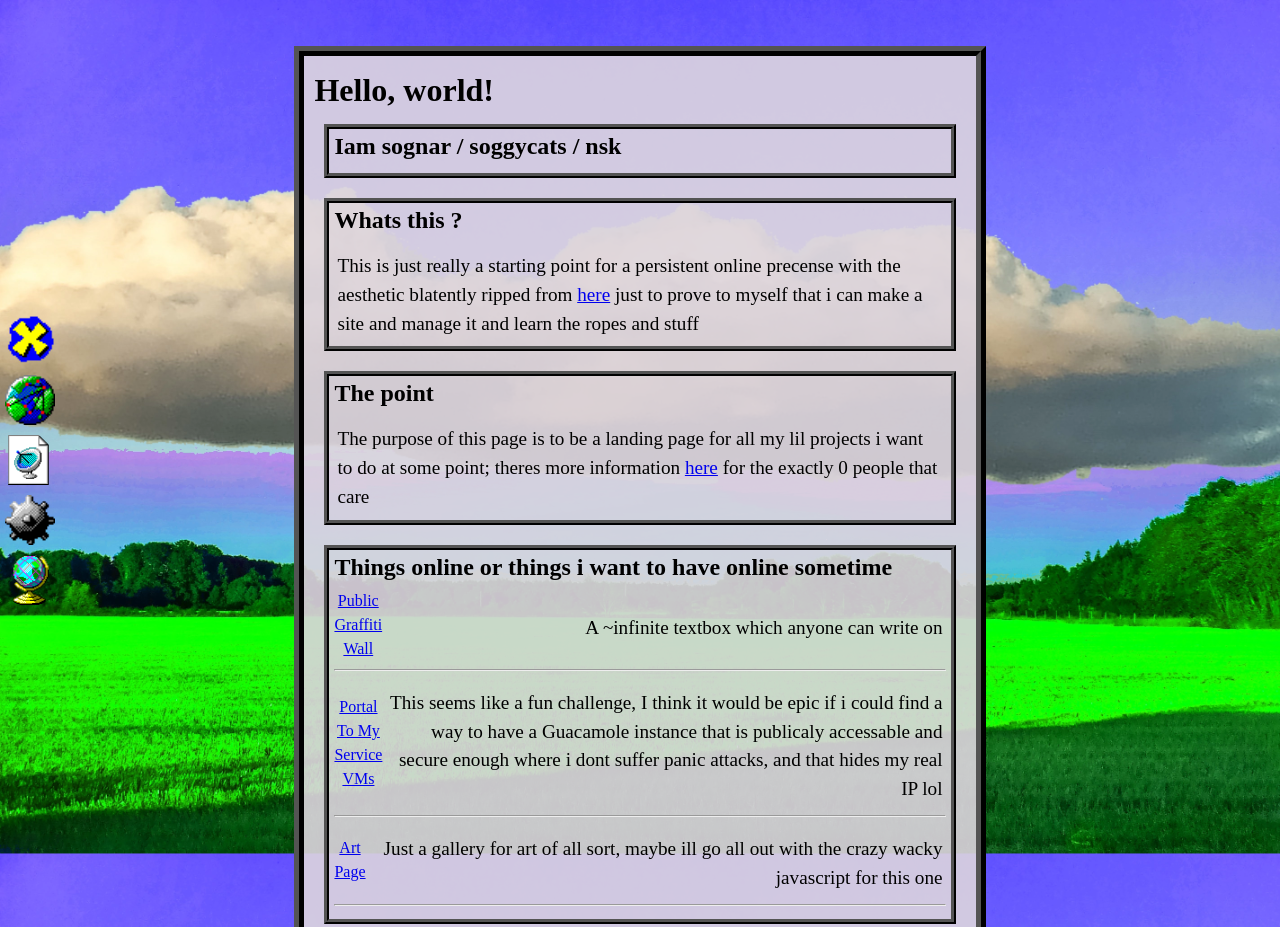
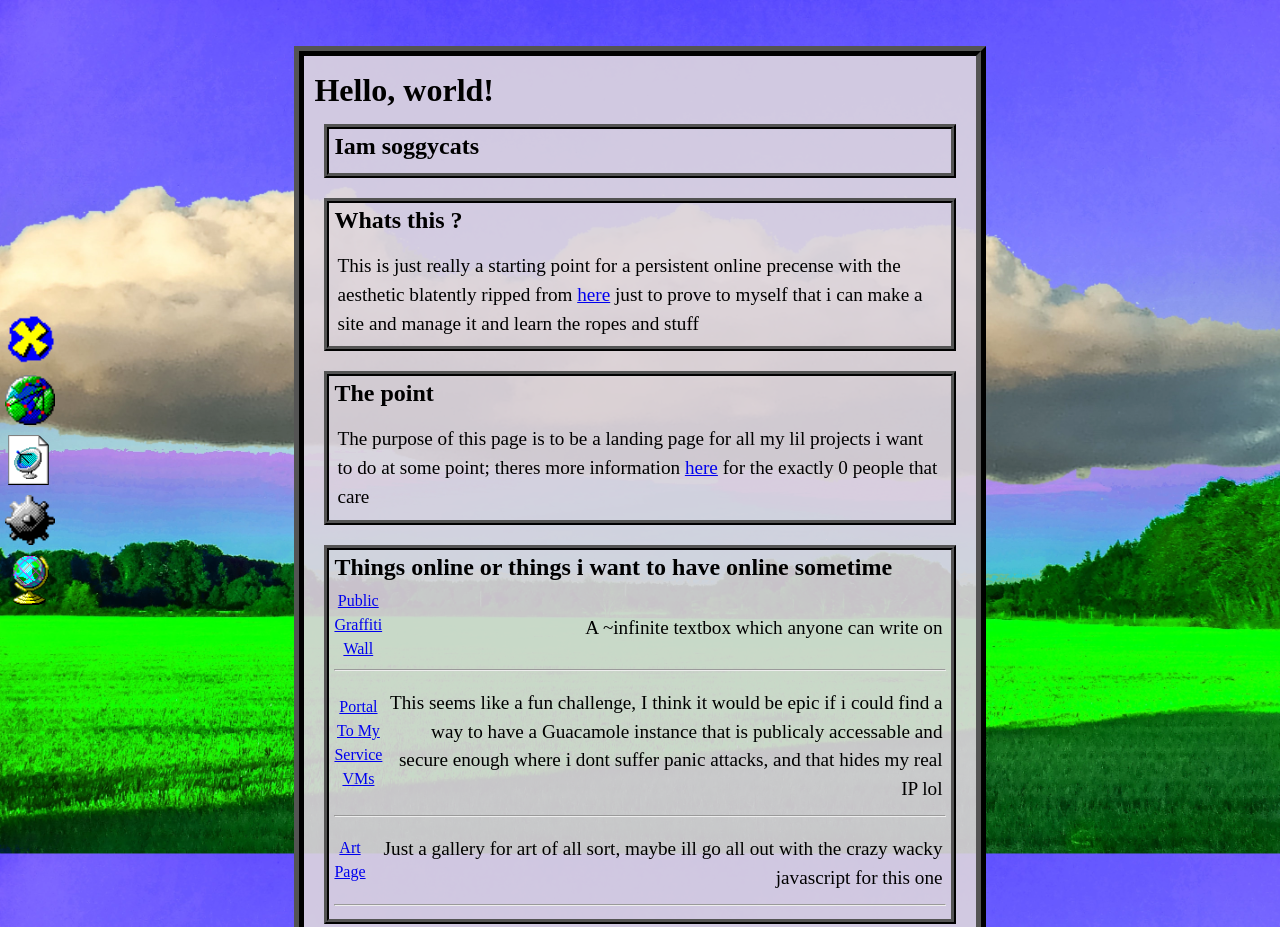
Before and after one commit to sonarpinger/portfolio-website, a plain HTML site: page index.html in a window 1280 px wide. Shown: the top 927 px of the page. Drawn offline with Linux system fonts and the light colour scheme; a web font is replaced by a local one.

Commit message:
Update index.html

```diff
--- a/index.html
+++ b/index.html
@@ -45,7 +45,7 @@
     <div class="central-grid-item">
       <div class="container">
         <h1>Hello, world!</h1>
-        <div><h2>Iam sognar / soggycats / nsk</h2></div>
+        <div><h2>Iam soggycats</h2></div>
         <div>
           <h2>Whats this ?</h2>
           <p>This is just really a starting point for a persistent online precense with the aesthetic blatently ripped from <a href="https://shittykickflips.dog" target="_blank">here</a> just to prove to myself that i can make a site and manage it and learn the ropes and stuff</p>
```
